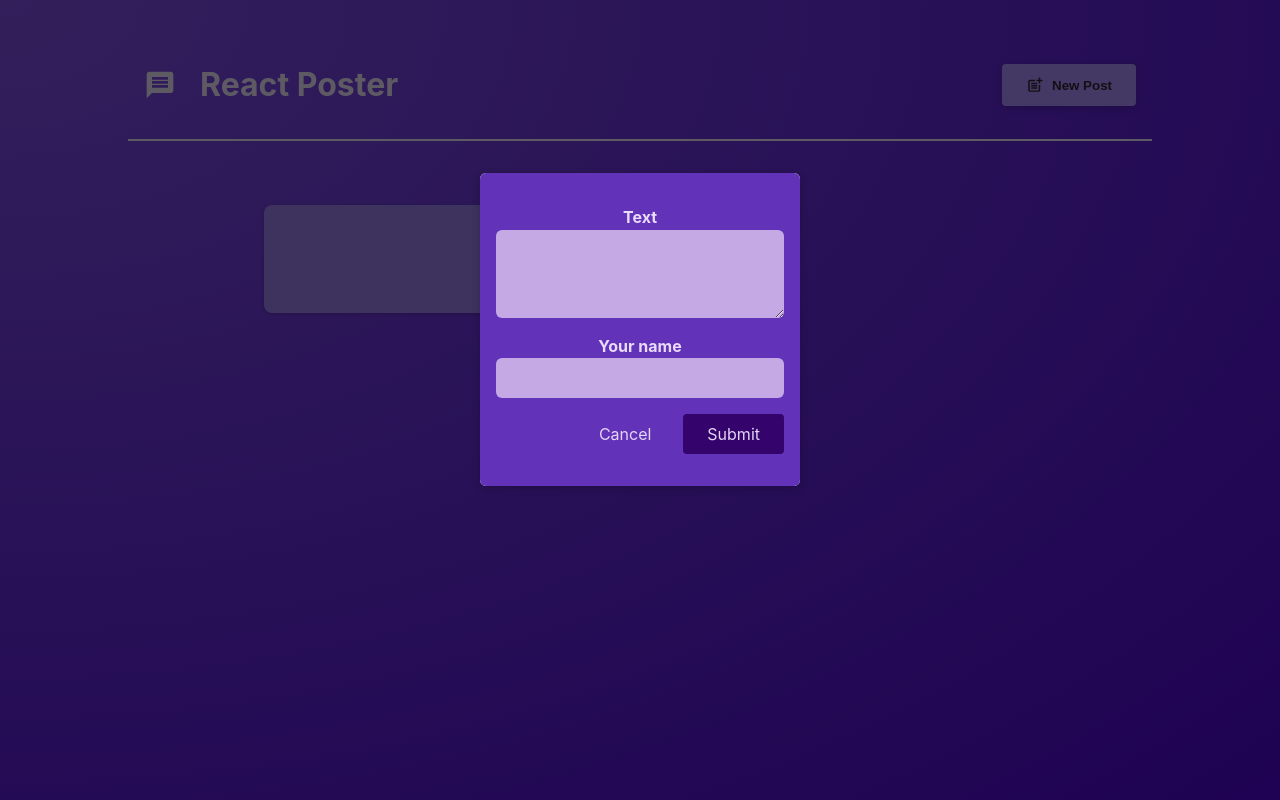
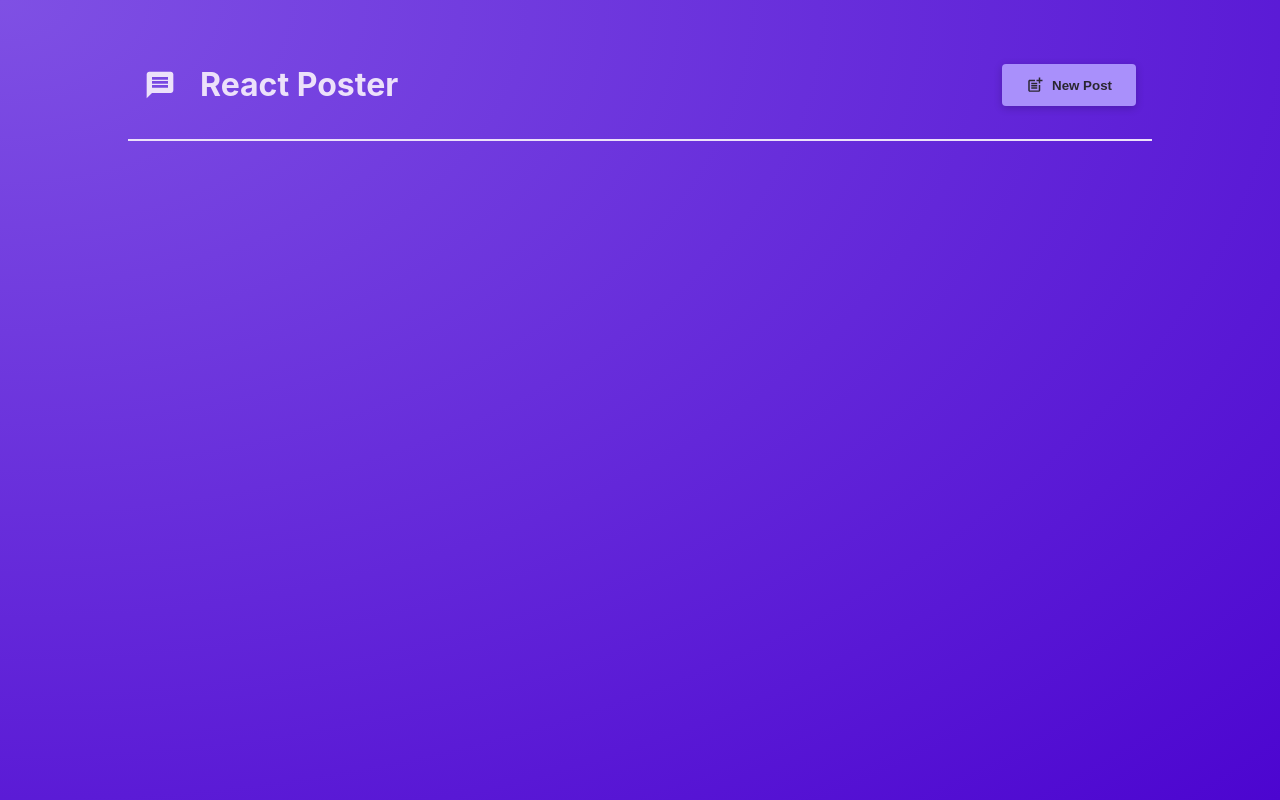
Before and after one commit to u-siop/next.js_clone_coding, a React (Vite) app: page / in a window 1280 px wide. Built offline with nearby package versions, Linux system fonts and the light colour scheme.

Commit message:
feat: output the list of data

```diff
--- a/src/App.jsx
+++ b/src/App.jsx
@@ -4,7 +4,7 @@ import PostsList from './Component/PostsList'
 import MainHeader from './Component/MainHeader';
 
 function App() {
-  const [ modalIsVisible, setModalIsVisible ] = useState(true);
+  const [ modalIsVisible, setModalIsVisible ] = useState(false);
 
   function showModalHandler(){
     setModalIsVisible(true);
--- a/src/Component/NewPost.jsx
+++ b/src/Component/NewPost.jsx
@@ -1,15 +1,36 @@
+import { useState } from 'react';
 import classes from './NewPost.module.css';
 
-function NewPost({onBodyChange, onAuthorChange, onCancel}) {
+function NewPost({onCancel, onAddPost}) {
+    const [ enteredBody, setEnteredBody ] = useState('');
+    const [ enteredAuthor, setEnteredAuthor ] = useState('');
+
+    function bodyChangeHandler(event){
+        setEnteredBody(event.target.value);
+    }
+    function authorChangeHandler(event){
+        setEnteredAuthor(event.target.value);
+    }
+
+    function sumbitHandler(event){
+        event.preventDefault();         // to prevent the default behavior of an event.
+        const postData = {
+            body: enteredBody,
+            author: enteredAuthor
+        }
+        onAddPost(postData);
+        onCancel();
+    }
+
     return (
-        <form className={classes.form}>
+        <form className={classes.form} onSubmit={sumbitHandler}>
         <p>
             <label htmlFor="body">Text</label>
-            <textarea id="body" required rows={3} onChange={onBodyChange}/>
+            <textarea id="body" required rows={3} onChange={bodyChangeHandler}/>
         </p>
         <p>
             <label htmlFor="name">Your name</label>
-            <input type="text" id="name" required onChange={onAuthorChange}/>
+            <input type="text" id="name" required onChange={authorChangeHandler}/>
         </p>
         <p className={classes.actions}>
             <button type="button" onClick={onCancel}>Cancel</button>
--- a/src/Component/PostsList.jsx
+++ b/src/Component/PostsList.jsx
@@ -1,18 +1,15 @@
-import { useState } from 'react';
 import Post from './Post';
 import NewPost from './NewPost';
 import Modal from './Modal';
 import classes from './PostsList.module.css'
+import { useState } from 'react';
 
 function PostsList({isPosting, onStopPosting}){
-    const [ enterBody, setEnteredBody ] = useState('');
-    const [ enterAuthor, setEnteredAuthor ] = useState('');
+    const [posts, setPosts] = useState([]);
 
-    function bodyChangeHandler(event){
-        setEnteredBody(event.target.value);
-    }
-    function authorChangeHandler(event){
-        setEnteredAuthor(event.target.value);
+    function addPostHandler(postData){
+        // setPosts([postData, ...posts])      // postData : new post data, ...posts : exist data
+        setPosts((exisitingPosts) => [postData, ...exisitingPosts]);    // technicalliy better way to update
     }
 
     // let modalContent;
@@ -33,15 +30,13 @@ function PostsList({isPosting, onStopPosting}){
             {isPosting && (
                 <Modal onClose={onStopPosting}>
                     <NewPost
-                        onBodyChange={bodyChangeHandler}
-                        onAuthorChange={authorChangeHandler}
                         onCancel={onStopPosting}
+                        onAddPost={addPostHandler}
                     />
                 </Modal>
             )}
             <ul className={classes.posts}>
-                <Post author={enterAuthor} body={enterBody}/>
-                <Post author="Manuel" body="Check out the every course"/>
+                {posts.map((post) => <Post author={post.author} body={post.body} />)}
             </ul>
         </>
     );
```
